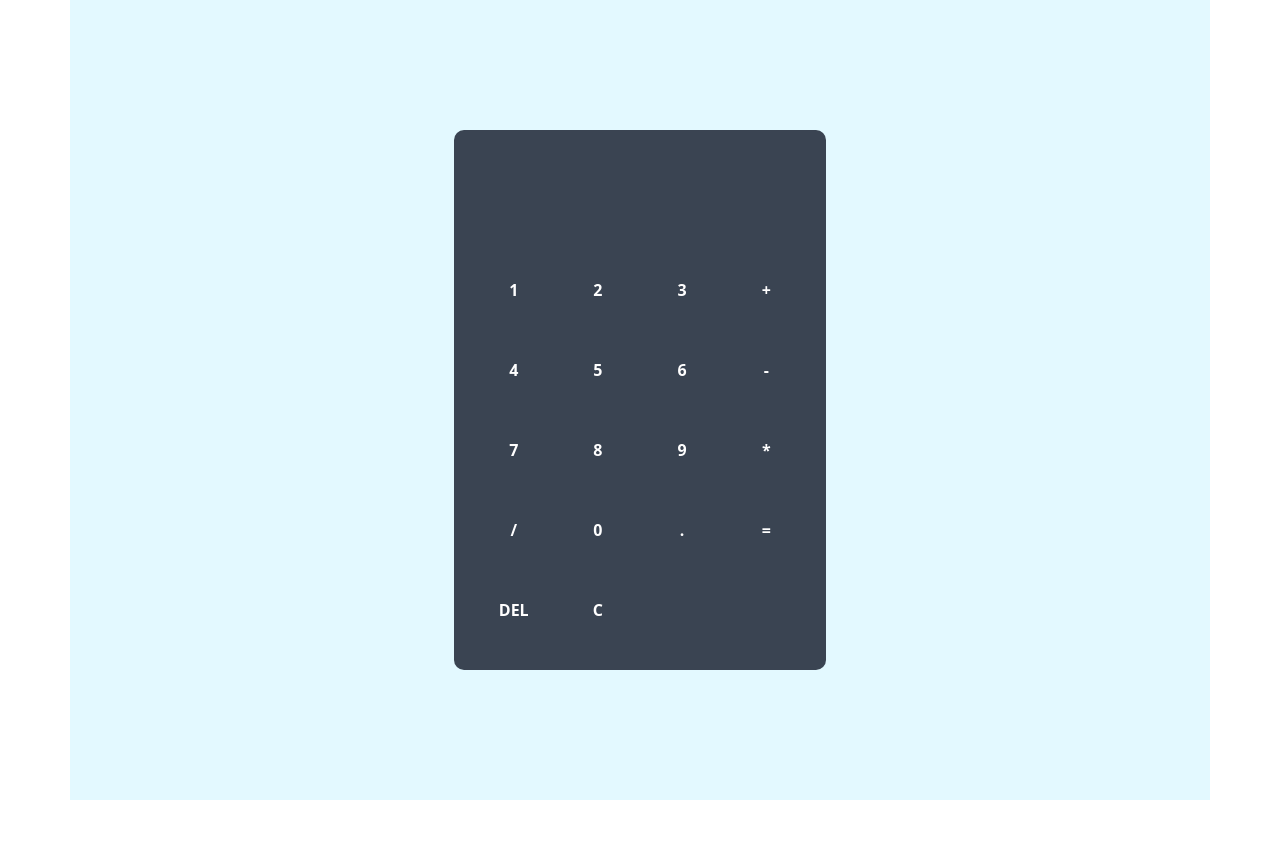
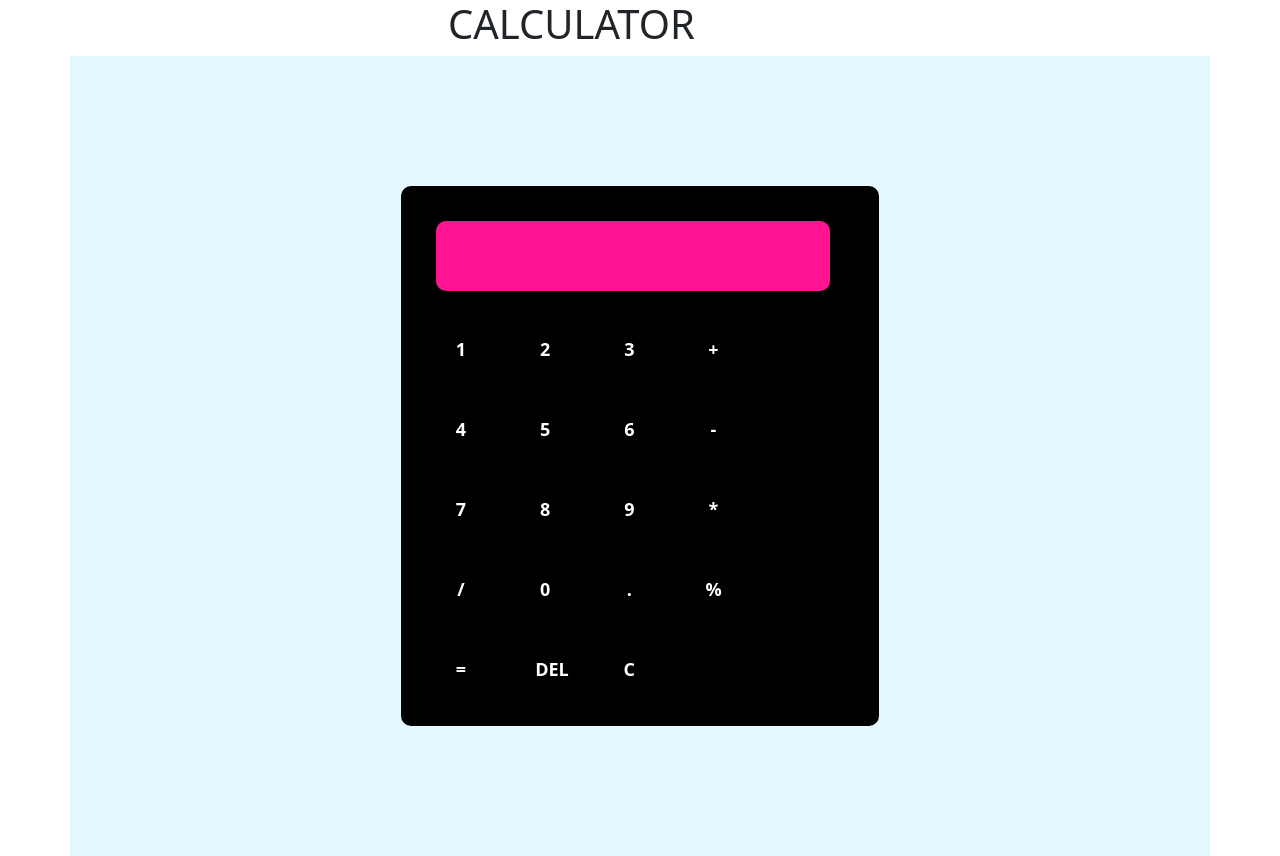
Before and after one commit to PAULOBIORA50/calculator1, a plain HTML site: page index.html in a window 1280 px wide. Both pictures are taken after a click on the button "DEL". Before the commit the page ends 800 px from the top, so only its background shows below. Drawn offline with Linux system fonts and the light colour scheme.

Commit message:
updated js file

```diff
--- a/css/style.css
+++ b/css/style.css
@@ -7,7 +7,8 @@
   justify-content: center;
 }
 .calculator{
-  background: #3a4452;
+  /* background: #3a4452; */
+  background: black;
   padding: 20px;
   border-radius: 10px;
 }
@@ -26,8 +27,13 @@
 #result{
   display: flex;
   justify-content: end;
-  margin: 20px;
+  margin: 15px;
   width: 90%;
+  height: 70px;
+  background-color: deeppink;
+  text-align: end;
+  font-size: x-large;
+
 }
 #result input{
   text-align: end;
@@ -38,4 +44,13 @@
 }
 input{
   font-weight: bolder;
+  font-size:large;
+  border-radius: 50px;
+  padding: 20px;
+  height: 48px;
+  width: 48px;
+  background-color: aqua;
 }
+h1{
+  margin-left: 35%;
+}
--- a/index.html
+++ b/index.html
@@ -14,6 +14,7 @@
 </head>
 
 <body>
+  <h1>CALCULATOR</h1>
   <div class="container">
     <div class="calculator">
       <form>
@@ -47,29 +48,19 @@
           <input type="button" value="/" onclick="liveScreen('/')" />
           <input type="button" value="0" onclick="liveScreen(0)"/>
           <input type="button" value="." onclick="liveScreen('.')"/>
-          <input type="button" value="=" onclick="calculate('')" />
+          <input type="button" value="%" onclick="liveScreen('%')"/>
+
         </div>
 
         <div class="sixth">
-          <input type="button" value="DEL" onclick="result.value=result.value.toString().slice(0, -1 )" id="delete" />
-        <input type="button" value="C" onclick="result.value=''" id="clear-button" />
+          <input type="button" value="=" onclick="calculate('')" />
+          <input type="button" value="DEL" onclick="del()" id="delete" />
+        <input type="button" value="C" onclick="clean()" id="clear-button" />
       </div>
-
-
-
       </form>
     </div>
   </div>
 
-
-
-
-
-
-
-
-
-
 </body>
 
 </html>
--- a/js/script.js
+++ b/js/script.js
@@ -0,0 +1,39 @@
+function add(number1, number2,) {
+  return number1 + number2 ;
+}
+
+
+function subtract(number1, number2) {
+  return number1 - number2;
+}
+
+function multiply(number1, number2) {
+  return number1 * number2;
+}
+
+function divide(number1, number2) {
+  return number1 / number2;
+}
+
+
+const res = document.getElementById('result')
+
+//to display values on the screen
+function liveScreen(num) {
+  if (!result.value) {
+    result.value = "";
+  }
+  result.value += num;
+}
+//delete button
+function del(){
+  result.value = result.value.slice(0, -1)
+}
+//to clear screen
+function clean() {
+  result.value =" ";
+}
+// to calculate
+function calculate(){
+  result.value = eval(result.value);
+}
```
